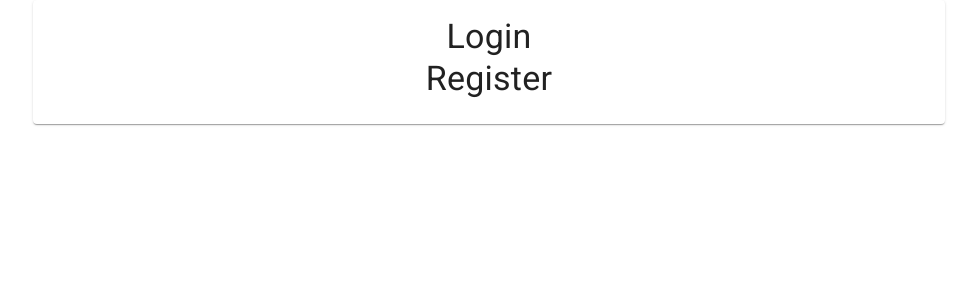
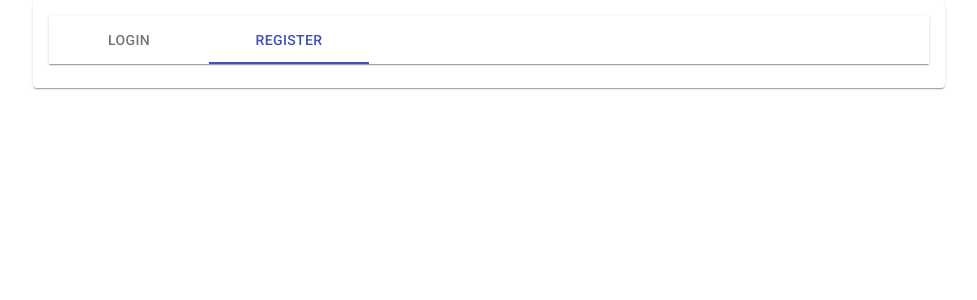
Before and after one commit to lucifer2355/event-messange, a React (Create React App) app in the folder client/: page / in a window 1280 px wide. Shown: the top 300 px of the page, without its empty margins (151-1128 px from the left). Built offline with nearby package versions, Linux system fonts and the light colour scheme.

Commit message:
add login & register tabs

```diff
--- a/client/src/App.tsx
+++ b/client/src/App.tsx
@@ -2,7 +2,7 @@ import React from "react";
 
 import AuthPage from "./pages/AuthPage/AuthPage";
 
-const App = () => {
+const App: React.FC = () => {
   return <AuthPage />;
 };
 
--- a/client/src/pages/AuthPage/AuthPage.tsx
+++ b/client/src/pages/AuthPage/AuthPage.tsx
@@ -1,20 +1,39 @@
-import React from "react";
-import { Container, Typography, Card, CardContent } from "@material-ui/core";
+import React, { useState } from "react";
+import {
+  Container,
+  Typography,
+  Card,
+  CardContent,
+  Tab,
+  Paper,
+  Tabs
+} from "@material-ui/core";
 
-const AuthPage = () => {
+const AuthPage: React.FC = () => {
+  const [value, setValue] = useState<number>(1);
+
+  const handleChange: any = (e: React.FormEvent, value: number) => {
+    e.preventDefault();
+    setValue(value);
+  };
+
   return (
     <div className='container'>
       <Container maxWidth='md'>
         <Card className='card'>
           <CardContent className='card__content'>
-            <div className='card__header'>
-              <Typography variant='h4' align='center'>
-                Login
-              </Typography>
-              <Typography variant='h4' align='center'>
-                Register
-              </Typography>
-            </div>
+            <Paper square>
+              <Tabs
+                value={value}
+                indicatorColor='primary'
+                textColor='primary'
+                onChange={handleChange}
+                aria-label='disabled tabs example'
+              >
+                <Tab label='Login' />
+                <Tab label='Register' />
+              </Tabs>
+            </Paper>
           </CardContent>
         </Card>
       </Container>
--- a/client/src/pages/HomePage/HomePage.tsx
+++ b/client/src/pages/HomePage/HomePage.tsx
@@ -1,6 +1,6 @@
 import React from "react";
 
-const HomePage = () => {
+const HomePage: React.FC = () => {
   return <div></div>;
 };
 
```
